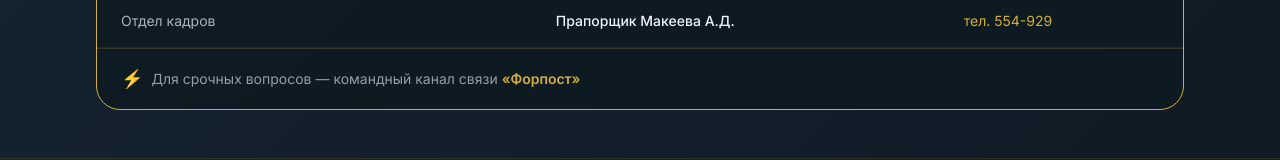
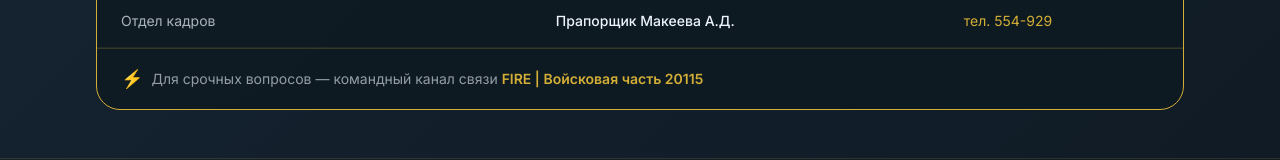
Before and after one commit to pr-poehali-dev/quantum-vision-14, a React (Vite) app: page / in a window 1280 px wide. Shown: the part 1362-1522 px from the top of the page. Built offline with nearby package versions, Linux system fonts and the light colour scheme.

Commit message:
🔥 Replace Форпост with FIRE | WU 20115

```diff
--- a/src/pages/Index.tsx
+++ b/src/pages/Index.tsx
@@ -44,7 +44,7 @@ export default function Index() {
           </table>
           <div className="px-6 py-4 border-t border-[#d4af37]/20 flex items-center gap-2">
             <span className="text-lg">⚡</span>
-            <span className="text-sm text-[#eef4ff]/60">Для срочных вопросов — командный канал связи <span className="text-[#d4af37] font-semibold">«Форпост»</span></span>
+            <span className="text-sm text-[#eef4ff]/60">Для срочных вопросов — командный канал связи <span className="text-[#d4af37] font-semibold">FIRE | Войсковая часть 20115</span></span>
           </div>
         </div>
       </section>
```
